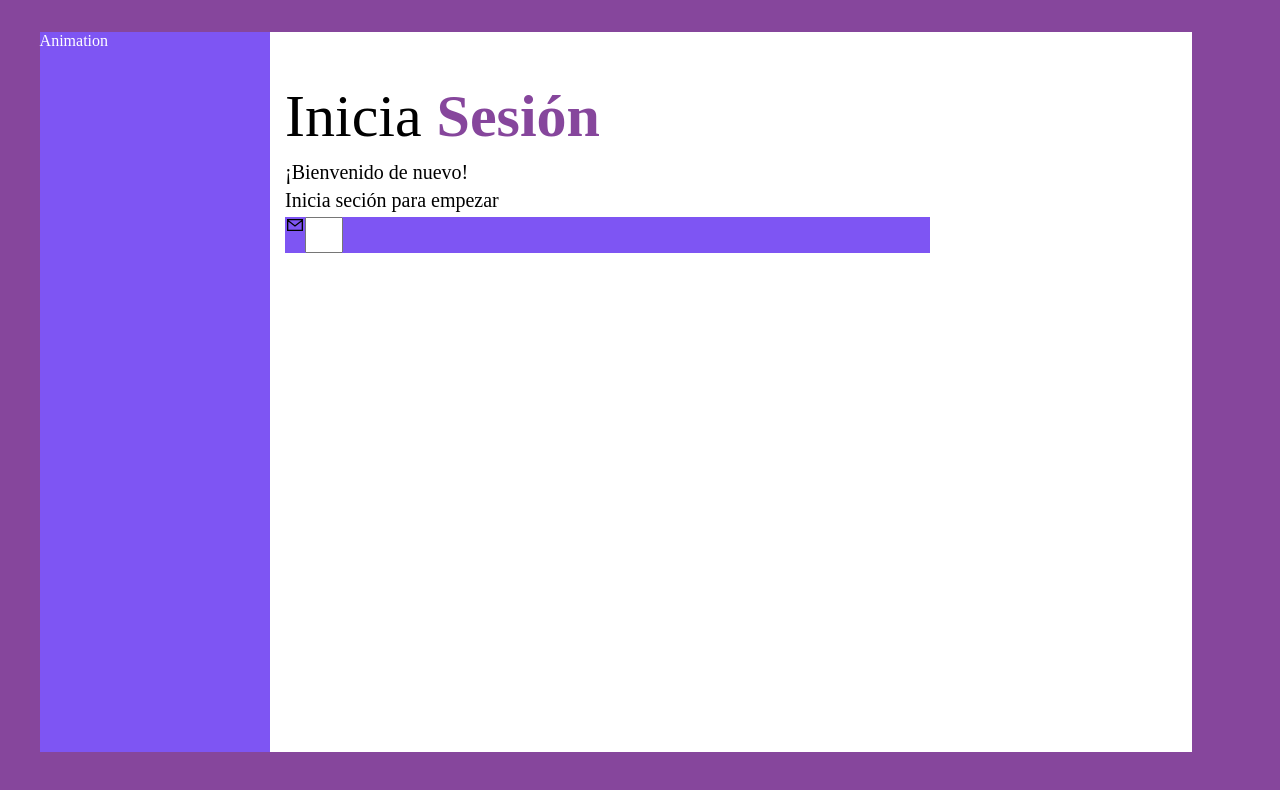
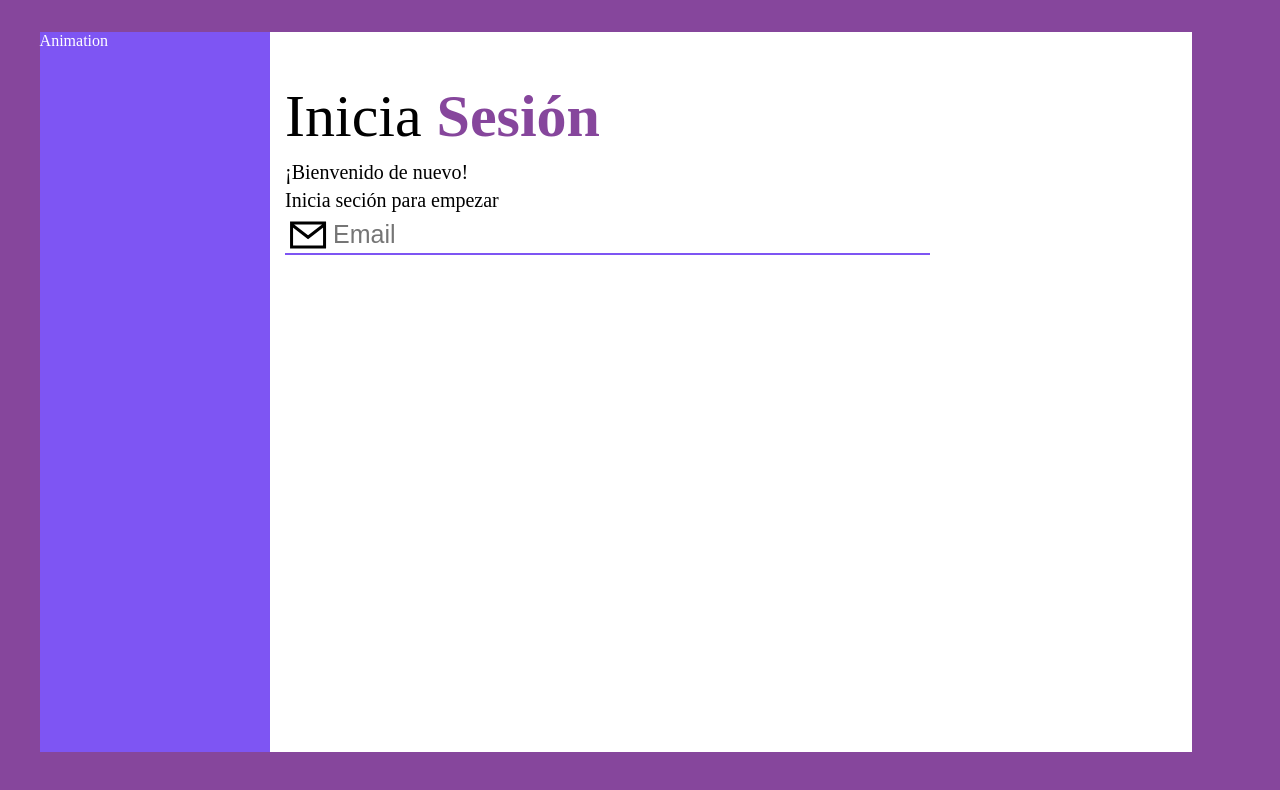
Before and after one commit to Glitch-loop/structure_management_frontend, a React (Vite) app: page / in a window 1280 px wide. Shown: the top 790 px of the page. Built offline with nearby package versions, Linux system fonts and the light colour scheme.

Commit message:
Inputs Created and Animatios Inplemented

```diff
--- a/src/components/Input.jsx
+++ b/src/components/Input.jsx
@@ -1,9 +1,12 @@
 import React from 'react';
+import { useRef } from 'react';
 import {GrMailOption} from "react-icons/gr";
 import {RxLockClosed} from "react-icons/rx";
 import "../styles/login.css";
 
-const Input = (type, name, placeholder, value, id, icon) => {
+const Input = ({type, name, placeholder, value, id}) => {
+	const ref = useRef(null);
+
 	const getIcon = (name) => {
 		switch(name){
 			case "mail":
@@ -15,10 +18,15 @@ const Input = (type, name, placeholder, value, id, icon) => {
 		}
 	}
 
-	const Icon = getIcon(icon);
+	const activeInputAnimation = () => {
+		ref.current.click();
+		console.log(ref)
+	}
+
+	const Icon = getIcon(name);
 
 	return(
-		<div className="input-background">
+		<div className="input-background" onClick={activeInputAnimation} ref={ref}>
 			{Icon}
 			<input
 				id={id}
--- a/src/pages/LogInForms.jsx
+++ b/src/pages/LogInForms.jsx
@@ -17,14 +17,19 @@ const LogInForms = () => {
 
 				<Formik
 					initialValues={{
-						email: "",
+						mail: "",
 						password: ""
 					}}
 					onSubmit={(values) => {
 						console.log(values);
 					}}
 				>
-					<Input/>
+					<Input
+						id="mail"
+						name="mail"
+						type="text"
+						placeholder="Email"
+					/>
 				</Formik>
 			</div>
 		</div>
--- a/src/styles/Login.css
+++ b/src/styles/Login.css
@@ -39,14 +39,27 @@ span{
 	width: 70%;
 	height: 5%;
 	margin-left: 15px;
-	background-color: #7E55F3;
+	border-bottom: 2px solid #7E55F3;
+	background-color: white;
 	display: flex;
+	transition: border-bottom 1s;
 }
+div.input-background:hover{
+	border-bottom: 10px solid #7E55F3;
+}
+
 .input{
-	width: 30px;
+	width: 100%;
+	border: 0px solid transparent;
+	font-size: 25px;
+}
+.input:focus{
+	outline: none;
 }
 
 .icon{
-	width: 20px;
+	width: 50px;
+	height: 100%;
+	font-size: 30px;
 	margin-top: 0px;
 }
```
Lines whose indentation alone changed are shown as unchanged.
